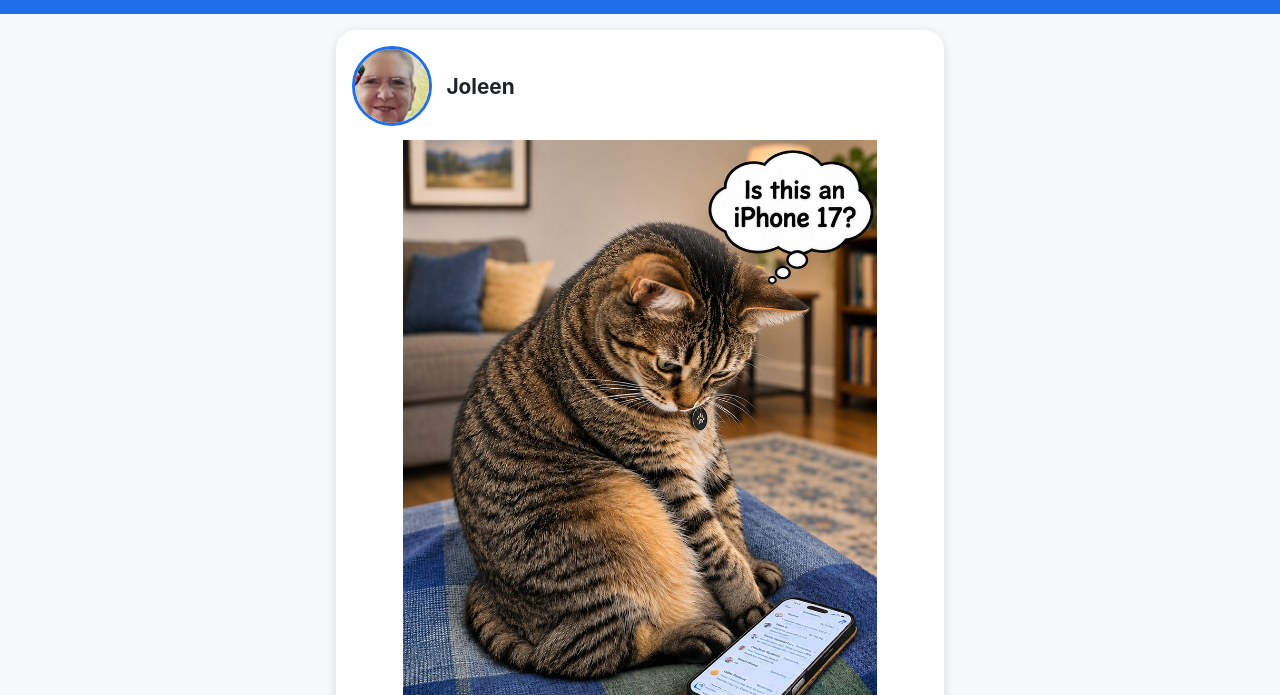
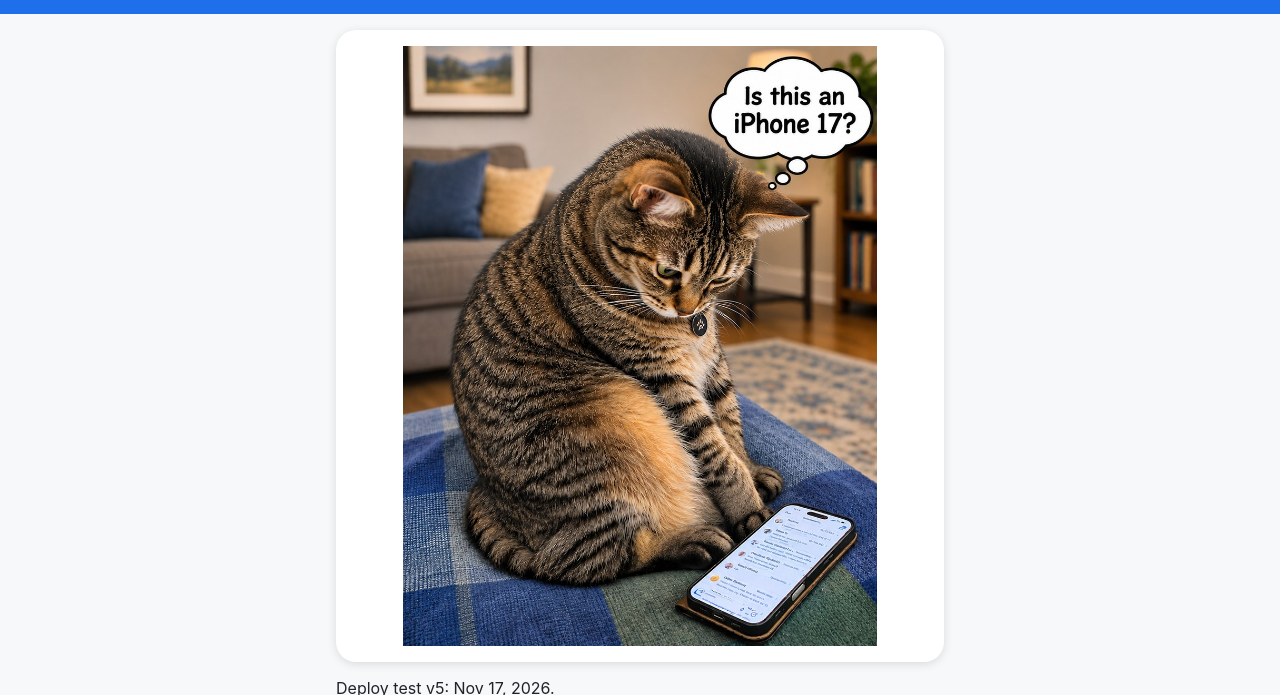
Before and after one commit to nbk5876/mobile-deploy, a plain HTML site: page mdb/a1/index.html in a window 1280 px wide. Shown: the part 105-800 px from the top of the page. Drawn offline with Linux system fonts and the light colour scheme.

Commit message:
a1: remove Joleen portrait card
Co-Authored-By: Claude Sonnet 5.5 <noreply@anthropic.com>
Claude-Session: https://claude.ai/code/session_018b9iphFC8r5BaW4a3Q22JP

```diff
--- a/mdb/a1/data.json
+++ b/mdb/a1/data.json
@@ -1,6 +1,6 @@
 {
   "title": "App 1",
-  "message": "Deploy test v4: Joleen photo added, Nov 16, 2026.",
+  "message": "Deploy test v5: Nov 17, 2026.",
   "items": [
     "Built in Claude chat",
     "Stored in GitHub",
@@ -49,10 +49,5 @@
       "image": "weekly/sat.jpg",
       "alt": "I've been thinking. You need more supervision"
     }
-  ],
-  "featured": {
-    "name": "Joleen",
-    "image": "joleen.jpg",
-    "alt": "Portrait of Joleen"
-  }
+  ]
 }
--- a/mdb/a1/index.html
+++ b/mdb/a1/index.html
@@ -13,9 +13,8 @@
   <meta property="og:image:width" content="1200">
   <meta property="og:image:height" content="630">
   <meta name="twitter:card" content="summary_large_image">
-  <link rel="apple-touch-icon" href="https://www.core3.com/mdb/a1/joleen.jpg">
   <title>App 1</title>
-  <link rel="stylesheet" href="style.css?v=6">
+  <link rel="stylesheet" href="style.css?v=7">
 </head>
 <body>
   <img class="banner" src="banner.svg" alt="Coffee cups on a café table">
@@ -24,10 +23,6 @@
   </header>
   <main>
     <div class="card">
-    <section class="featured" id="featured" aria-label="Featured" hidden>
-      <img id="featimg" alt="">
-      <h2 id="featname"></h2>
-    </section>
     <section class="motw" aria-label="Message of the day">
       <h2>Message of the day</h2>
       <img id="motw" alt="" style="display:block;width:100%;max-width:100%;height:auto">
@@ -49,13 +44,6 @@
         document.getElementById('message').textContent = d.message;
         // Always start on the first image. Add ?start=N to begin on image N instead.
         const q = parseInt(new URLSearchParams(location.search).get('start'), 10);
-        if (d.featured) {
-          const f = d.featured;
-          document.getElementById('featimg').src = f.image;
-          document.getElementById('featimg').alt = f.alt || f.name;
-          document.getElementById('featname').textContent = f.name;
-          document.getElementById('featured').hidden = false;
-        }
         weekly = d.weekly || [];
         idx = q >= 0 ? q % (weekly.length || 1) : 0;
         if (weekly.length) showPhoto();
--- a/mdb/a1/style.css
+++ b/mdb/a1/style.css
@@ -25,8 +25,5 @@ button {
 }
 button:active { opacity: .8; }
 .card { background: var(--card); border-radius: 20px; padding: 1rem; margin-bottom: 1rem; box-shadow: 0 2px 10px rgba(0,0,0,.12); }
-.featured { display: flex; align-items: center; gap: .9rem; margin-bottom: .9rem; }
-.featured img { flex: none; width: 80px; height: 80px; object-fit: cover; object-position: 50% 30%; border-radius: 50%; border: 3px solid var(--accent); }
-.featured h2 { margin: 0; font-size: 1.3rem; }
 .card .motw { margin-bottom: 0; }
 .card .motw h2 { display: none; }
```
Also changed, not shown: mdb/a1/joleen.jpg (deleted).
